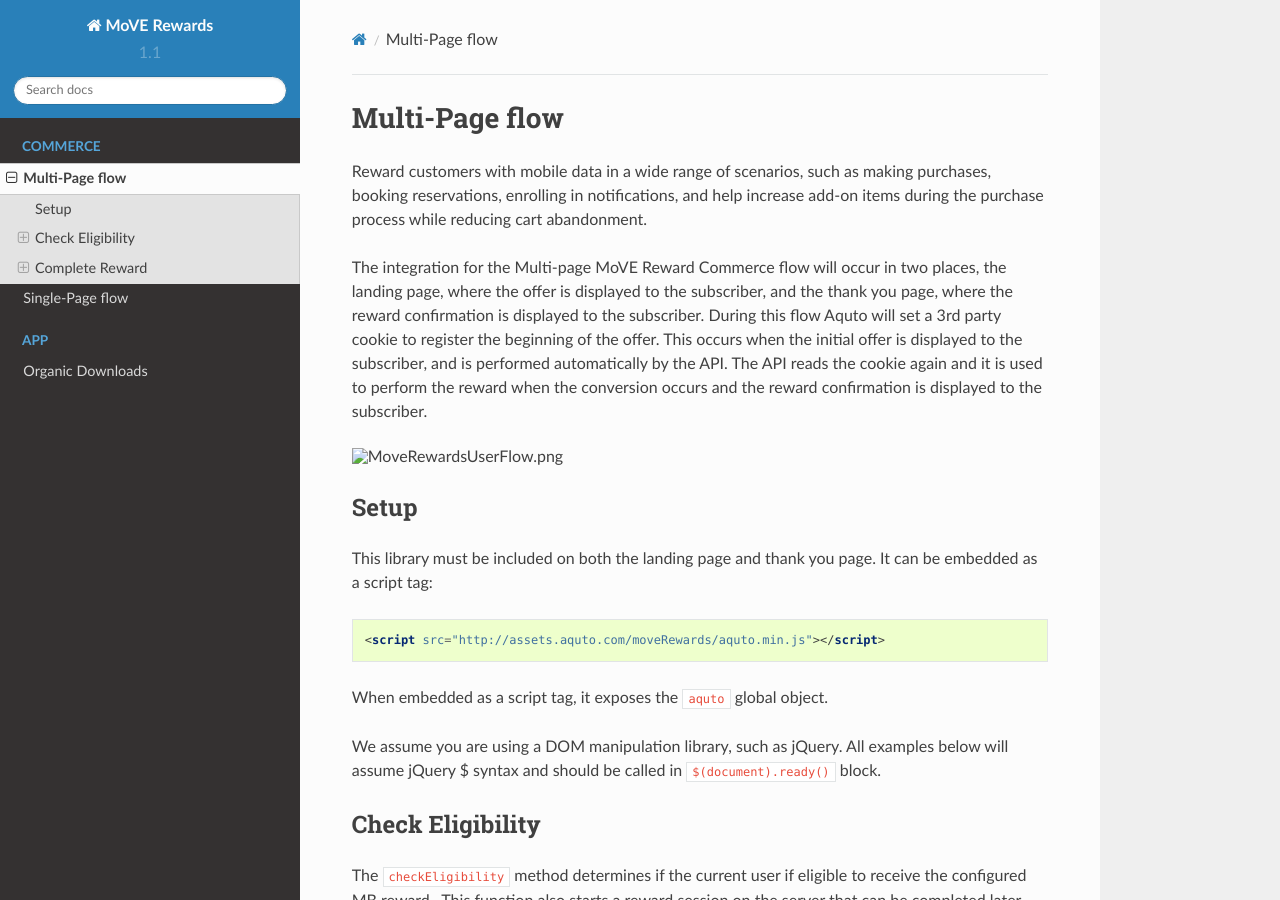
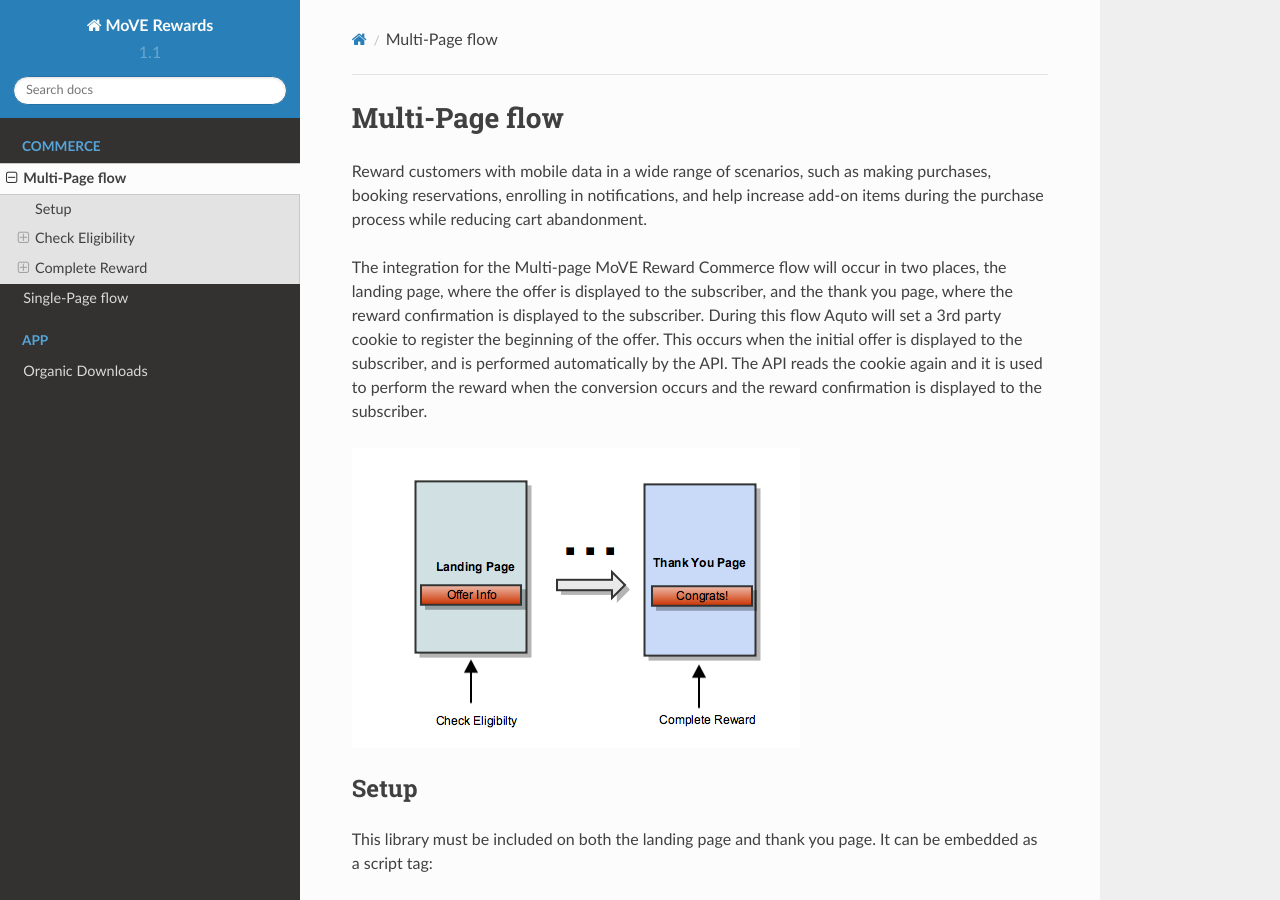
Before and after one commit to aquto/moveRewards, a Sphinx documentation site: the page built from docs/commerce/multi.rst, in a window 1280 px wide and 900 px high. Built offline with Sphinx 7.4.7 and the Read the Docs theme 2.0.0, drawn with Linux system fonts in a browser that asks for light colours.

```diff
--- a/docs/app/organic.rst
+++ b/docs/app/organic.rst
@@ -62,6 +62,7 @@
 +--------------+---------+----------+-------------------------------------------------------------------------+
 
 .. code-block:: html
+
   <div class="rewardBlock">
     <div class="rewardHeader"></div>
     <div class="rewardText"></div>
@@ -71,6 +72,7 @@
 
 
 .. code-block:: javascript
+
   aquto.checkAppEligibility({
     campaignId: '12345',
     callback: function(response) {
@@ -89,7 +91,7 @@
 Complete
 ^^^^^^^^
 
-In order to complete the conversion, you need to set up a server side callback through one of our integration partners.
+In order to complete the conversion, you need to set up a server side callback through one of our integration partners:
 
 * Adjust
 * Tune
--- a/docs/commerce/multi.rst
+++ b/docs/commerce/multi.rst
@@ -5,7 +5,7 @@
 
 The integration for the Multi-page MoVE Reward Commerce flow will occur in two places, the landing page, where the offer is displayed to the subscriber, and the thank you page, where the reward confirmation is displayed to the subscriber. During this flow Aquto will set a 3rd party cookie to register the beginning of the offer. This occurs when the initial offer is displayed to the subscriber, and is performed automatically by the API. The API reads the cookie again and it is used to perform the reward when the conversion occurs and the reward confirmation is displayed to the subscriber.
 
-.. image:: ../MoveRewardsUserFlow.png
+.. image:: ../_static/MoveRewardsUserFlow.png
 
 Setup
 ^^^^^
--- a/docs/commerce/single.rst
+++ b/docs/commerce/single.rst
@@ -59,7 +59,6 @@
 .. code-block:: javascript
 
   var userToken
-
   aquto.checkEligibilitySinglePage({
     campaignId: '12345',
     callback: function(response) {
```
Also changed, not shown: docs/_static/MoveRewardsUserFlow.png (added), 4 other files.
